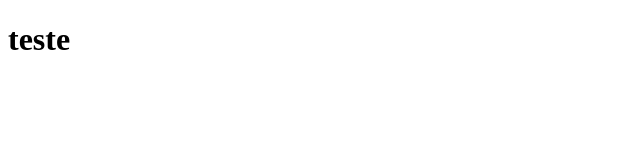
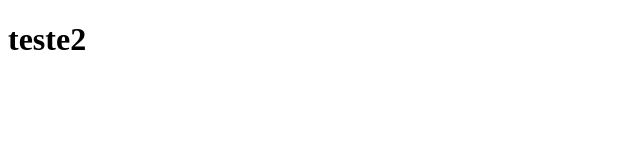
Before and after one commit to bren112/tstPull, a plain HTML site: page index.html in a window 1280 px wide. Shown: the full height of the page, 0-640 px from the left. Drawn offline with Linux system fonts and the light colour scheme.

Commit message:
Update index.html

```diff
--- a/index.html
+++ b/index.html
@@ -6,6 +6,6 @@
     <title>Document</title>
 </head>
 <body>
-    <h1>teste</h1>
+    <h1>teste2</h1>
 </body>
 </html>
```
